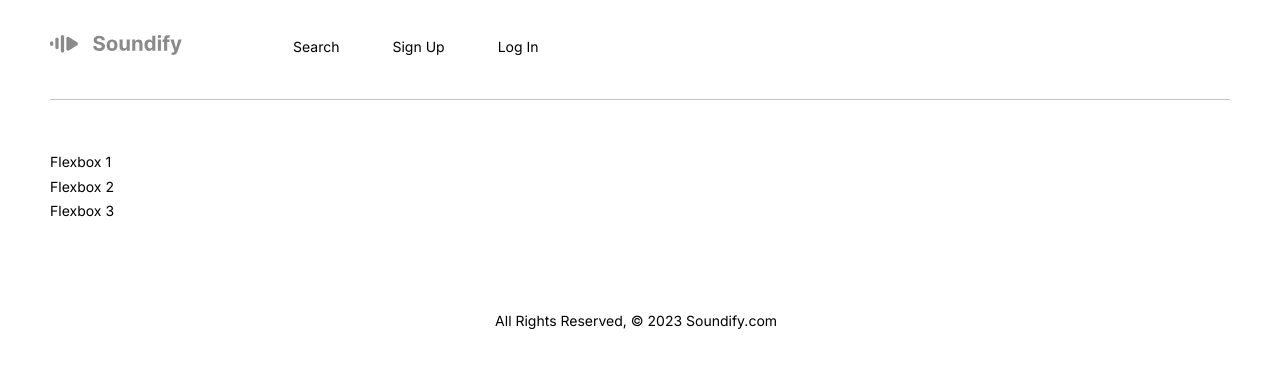
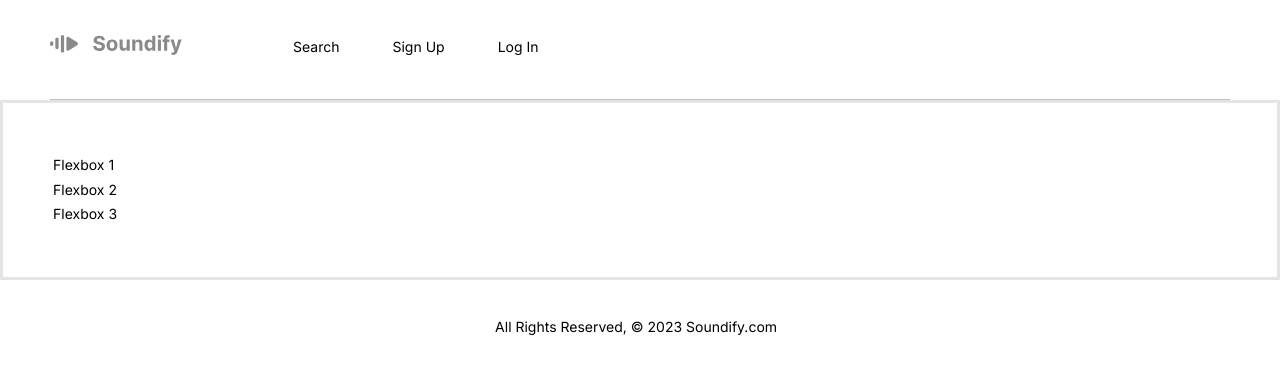
Before and after one commit to seanh101/Soundify, a Django app: page /about/ in a window 1280 px wide. Shown: the top 374 px of the page. Run offline with Django 4.2, Linux system fonts and the light colour scheme.

Commit message:
small changes Co-authored-by: Ian Abbene <ianabbene@gmail.com>

```diff
--- a/main_app/static/css/marley.css
+++ b/main_app/static/css/marley.css
@@ -253,3 +253,9 @@ li::before {
     height: 10%;
     top: 60%;
 }
+
+/* SONG INDEX PAGE  */
+
+.app-body {
+    border: solid #e4e4e4;
+}
--- a/main_app/templates/main_app/playlist_form.html
+++ b/main_app/templates/main_app/playlist_form.html
@@ -1,7 +1,8 @@
 {% extends 'base.html' %}
 
 {% block content %}
-<div class="add-playlist-form-container">
+<div class="add-playlist-form-container
+">
     {% if object %}
         <div class="add-playlist-form-title-div">Edit <span class="teal-text">{{ object.name }}</span></div>
     {% else %}
```
